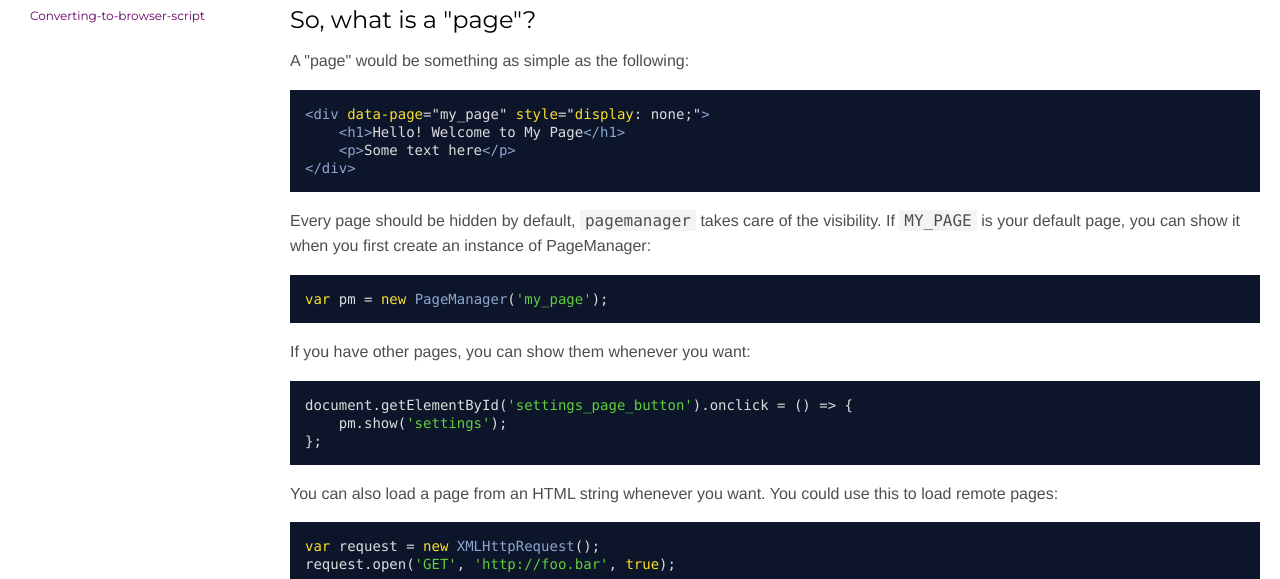
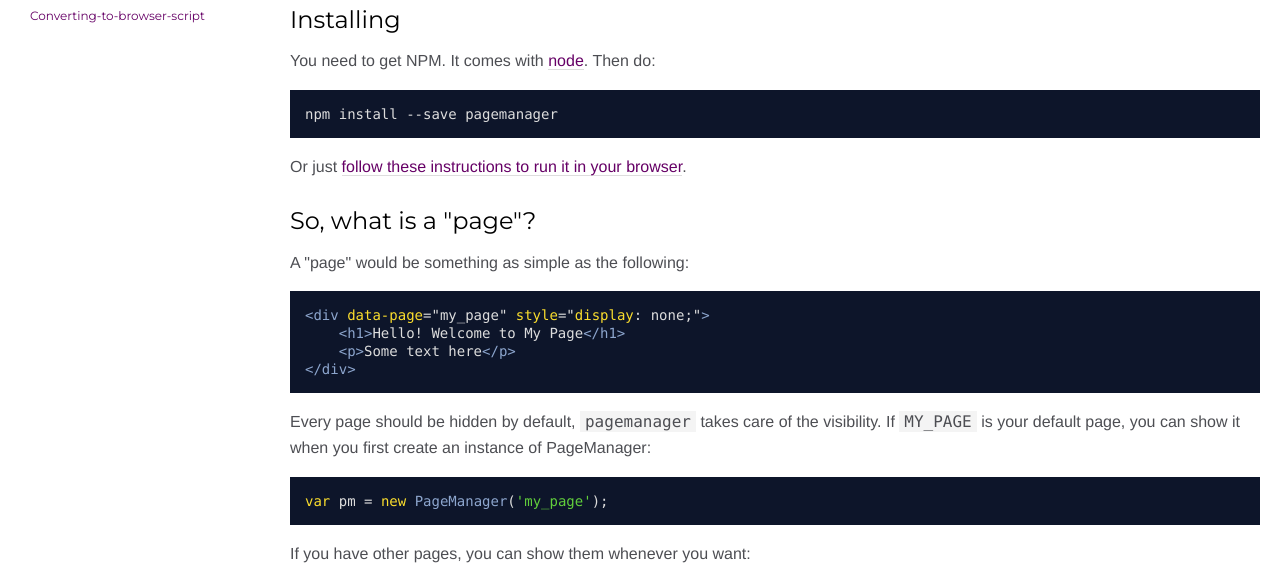
Before and after one commit to mediocre-webapp-tools/pagemanager, a plain HTML site: page 1.0.0/index.html in a window 1280 px wide. Shown: the part 171-750 px from the top of the page. Drawn offline with Linux system fonts and the light colour scheme.

Commit message:
Update docs

```diff
--- a/1.0.0/index.html
+++ b/1.0.0/index.html
@@ -47,7 +47,8 @@
 
     <section class="readme">
         <article><h1>pagemanager.js</h1><p><code>pagemanager.js</code> is a simple module that lets you manage HTML &quot;pages&quot; by keeping the active page shown and every other page hidden.</p>
-<h3>So, what is a &quot;page&quot;?</h3><p>A &quot;page&quot; would be something as simple as the following:</p>
+<h3>Installing</h3><p>You need to get NPM. It comes with <a href="https://nodejs.org/en/download/">node</a>. Then do:</p>
+<pre class="prettyprint source"><code>npm install --save pagemanager</code></pre><p>Or just <a href="https://mediocre-webapp-tools.github.io/pagemanager/1.0.0/tutorial-Converting-to-browser-script.html">follow these instructions to run it in your browser</a>.</p><h3>So, what is a &quot;page&quot;?</h3><p>A &quot;page&quot; would be something as simple as the following:</p>
 <pre class="prettyprint source lang-html"><code>&lt;div data-page=&quot;my_page&quot; style=&quot;display: none;&quot;>
     &lt;h1>Hello! Welcome to My Page&lt;/h1>
     &lt;p>Some text here&lt;/p>
```
